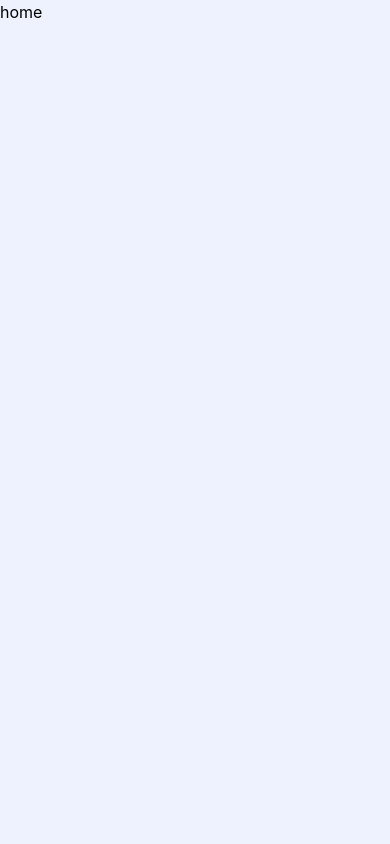
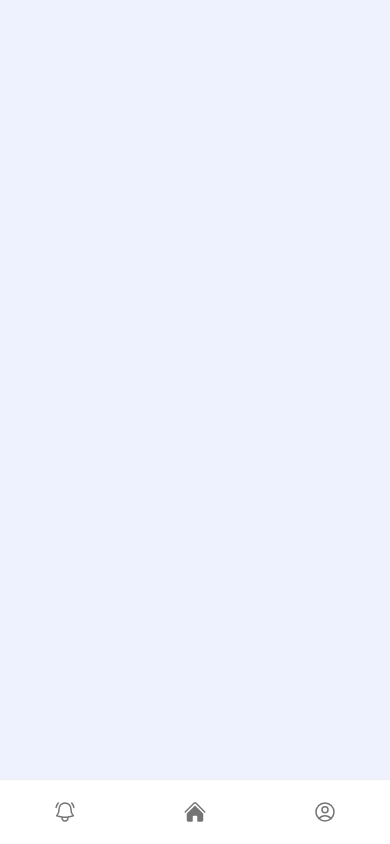
Before and after one commit to CalmettesT/Hackaton2024, a React (Create React App) app: page / in a window 390 px wide. Built offline with nearby package versions, Linux system fonts and the light colour scheme.

Commit message:
ADD : NavbarPhone

```diff
--- /dev/null
+++ b/src/components/NavbarPhone.js
@@ -0,0 +1,47 @@
+import React, { useState } from 'react';
+import {
+  BellAlertIcon as BellAlertIconOutline,
+  HomeIcon as HomeIconOutline,
+  UserCircleIcon as UserCircleIconOutline
+} from '@heroicons/react/24/outline';
+
+import {
+  BellAlertIcon as BellAlertIconSolid,
+  HomeIcon as HomeIconSolid,
+  UserCircleIcon as UserCircleIconSolid
+} from '@heroicons/react/24/solid';
+
+const Navbar = () => {
+  const [active, setActive] = useState('home');
+
+  return (
+    <div className="fixed bottom-0 left-0 right-0 bg-white border-t border-gray-200">
+      <div className="flex justify-around items-center h-16">
+        <NavItem
+          icon={active === 'notifications' ? <BellAlertIconSolid className="h-6 w-6 text-gray-600" /> : <BellAlertIconOutline className="h-6 w-6 text-gray-600" />}
+          isActive={active === 'notifications'}
+          onClick={() => setActive('notifications')}
+        />
+        <NavItem
+          icon={active === 'home' ? <HomeIconSolid className="h-6 w-6 text-gray-600" /> : <HomeIconOutline className="h-6 w-6 text-gray-600" />}
+          isActive={active === 'home'}
+          onClick={() => setActive('home')}
+        />
+        <NavItem
+          icon={active === 'profile' ? <UserCircleIconSolid className="h-6 w-6 text-gray-600" /> : <UserCircleIconOutline className="h-6 w-6 text-gray-600" />}
+          isActive={active === 'profile'}
+          onClick={() => setActive('profile')}
+        />
+      </div>
+    </div>
+  );
+};
+
+const NavItem = ({ icon, label, onClick }) => (
+  <div className="flex flex-col items-center justify-center" onClick={onClick}>
+    {icon}
+    <span className="text-xs text-gray-600">{label}</span>
+  </div>
+);
+
+export default Navbar;
--- a/src/pages/Home.js
+++ b/src/pages/Home.js
@@ -1,7 +1,21 @@
-import React from "react";
+import React from 'react';
+import NavbarPhone from '../components/NavbarPhone';
+import NavbarBlurred from '../components/NavbarBlurred';
 
 const Home = () => {
-  return <div>home</div>;
+  return (
+    <div>
+      {/* Navbar for phone (small screens) */}
+      <div className="block md:hidden">
+        <NavbarPhone />
+      </div>
+
+      {/* Navbar for larger screens */}
+      <div className="hidden md:block">
+        <NavbarBlurred />
+      </div>
+    </div>
+  );
 };
 
 export default Home;
```
